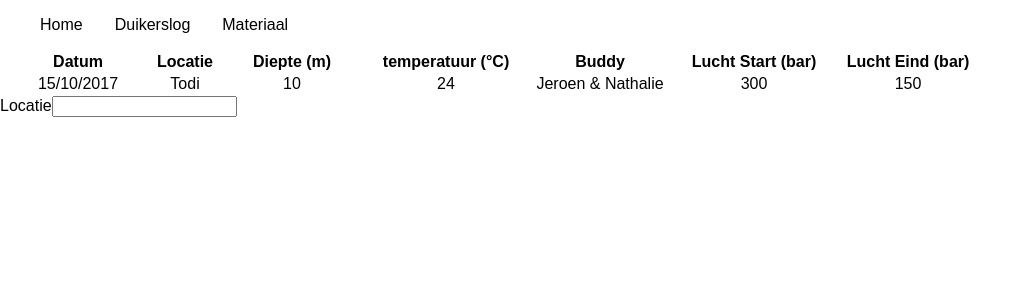
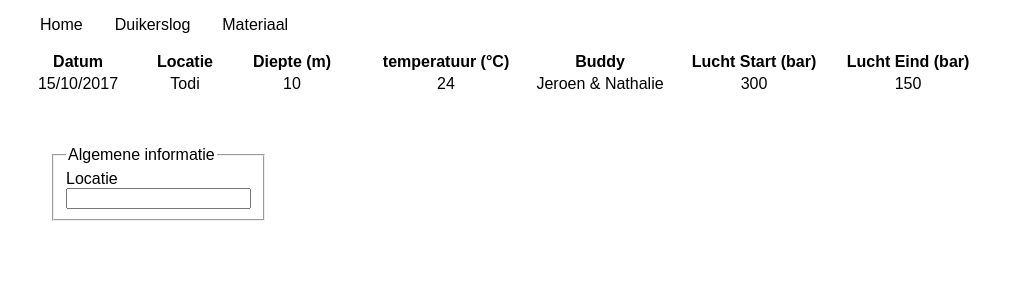
Before and after one commit to JessyVandoorn/WAD-Opdracht, a React (Create React App) app in the folder duikerslog/: page / in a window 1280 px wide. Shown: the top 300 px of the page, without its empty margins (0-1031 px from the left). Built offline with nearby package versions, Linux system fonts and the light colour scheme.

Commit message:
add little css elements for the look

```diff
--- a/duikerslog/src/App.css
+++ b/duikerslog/src/App.css
@@ -20,3 +20,17 @@ ul {
   width: 150px;
   text-align: center;
 }
+
+.form {
+  display:flex;
+  flex-direction: row;
+  margin-top: 50px;
+  margin-left: 50px;
+}
+
+.label {
+  display:flex;
+  flex-direction: column;
+  justify-content: flex-start;
+  align-items: flex-start;
+}
--- a/duikerslog/src/Form.jsx
+++ b/duikerslog/src/Form.jsx
@@ -33,10 +33,13 @@ const Form = ({value, onChange}) => {
     }
 
     return(
-        <form>
-            <label>Locatie
-                <input type="text" name="name" onChange={handleChangeInput} value={value}/>
-            </label>
+        <form className="form">
+            <fieldset>
+                <legend>Algemene informatie</legend>
+                <label className="label">Locatie
+                    <input type="text" name="name" onChange={handleChangeInput} value={value}/>
+                </label>
+            </fieldset>
         </form>
     );
 };
```
